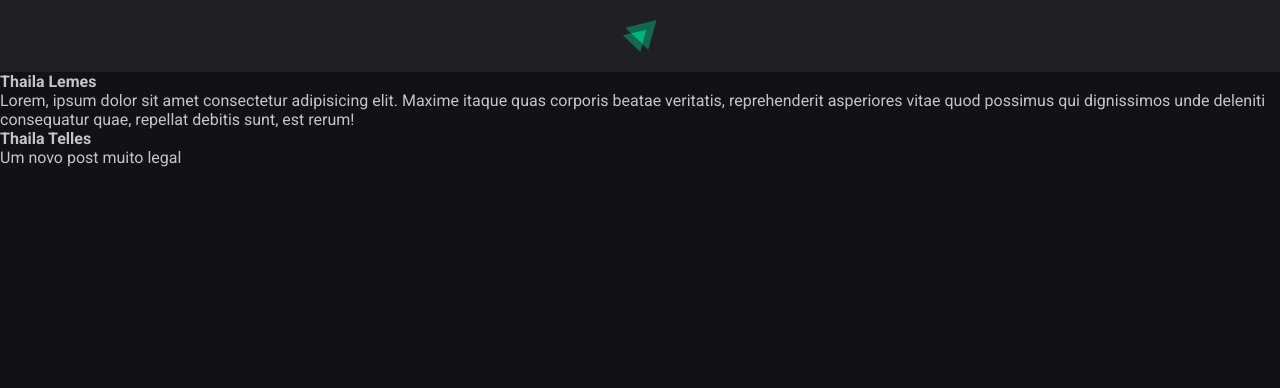
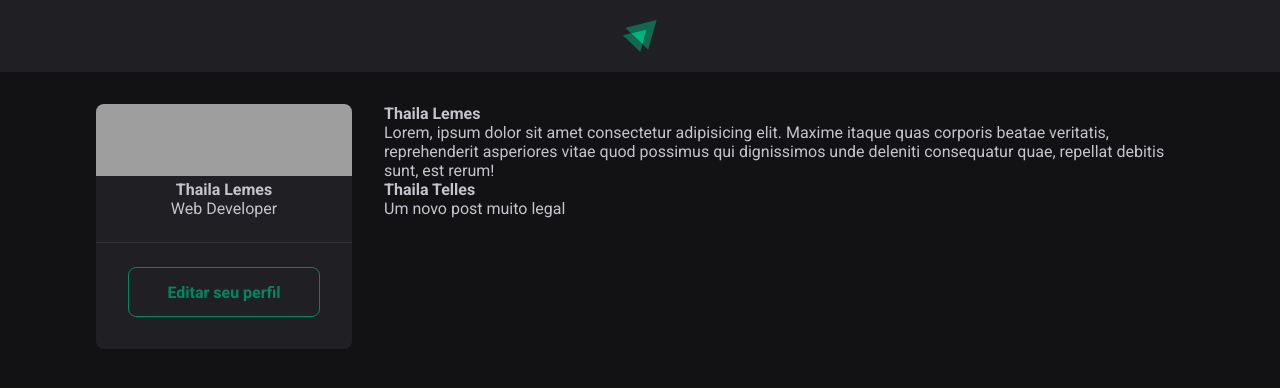
Before and after one commit to thailalemes/01-fundamentos-reactjs, a React (Vite) app: page / in a window 1280 px wide. Shown: the top 388 px of the page. Built offline with nearby package versions, Linux system fonts and the light colour scheme; grey boxes are pictures that could not be loaded.

Commit message:
Sidebar adjustment

```diff
--- a/src/App.jsx
+++ b/src/App.jsx
@@ -1,21 +1,24 @@
-import { Header } from './components/Header';
-import { Post } from './Post'
-
-import './global.css';
+import { Header } from "./components/Header";
+import { Post } from "./Post";
+import styles from "./App.module.css";
+import "./global.css";
+import { Sidebar } from "./components/Sidebar";
 
 export function App() {
   return (
     <div>
       <Header />
 
-      <Post
-        author="Thaila Lemes"
-        content="Lorem, ipsum dolor sit amet consectetur adipisicing elit. Maxime itaque quas corporis beatae veritatis, reprehenderit asperiores vitae quod possimus qui dignissimos unde deleniti consequatur quae, repellat debitis sunt, est rerum!"
-      />
-      <Post
-        author="Thaila Telles"
-        content="Um novo post muito legal"
-      />
+      <div className={styles.wrapper}>
+        <Sidebar />
+        <main>
+          <Post
+            author="Thaila Lemes"
+            content="Lorem, ipsum dolor sit amet consectetur adipisicing elit. Maxime itaque quas corporis beatae veritatis, reprehenderit asperiores vitae quod possimus qui dignissimos unde deleniti consequatur quae, repellat debitis sunt, est rerum!"
+          />
+          <Post author="Thaila Telles" content="Um novo post muito legal" />
+        </main>
+      </div>
     </div>
-  )
+  );
 }
--- /dev/null
+++ b/src/App.module.css
@@ -0,0 +1,10 @@
+.wrapper {
+    max-width: 70rem;
+    margin: 2rem auto;
+    padding: 0 1rem;
+
+    display: grid;
+    grid-template-columns: 256px 1fr;
+    gap: 2rem;
+    align-items: flex-start;
+}
--- /dev/null
+++ b/src/components/Sidebar.jsx
@@ -0,0 +1,24 @@
+import styles from "./Sidebar.module.css";
+
+export function Sidebar() {
+  return (
+    <aside className={styles.sidebar}>
+      <img
+      className={styles.cover}
+      src="https://images.unsplash.com/photo-1522252234503-e356532cafd5?ixlib=rb-4.0.3&ixid=M3wxMjA3fDB8MHxwaG90by1wYWdlfHx8fGVufDB8fHx8fA%3D%3D&auto=format&fit=crop&w=500&q=50"
+      alt=""
+      />
+
+      <div className={styles.profile}>
+        <strong>Thaila Lemes</strong>
+        <span>Web Developer</span>
+      </div>
+
+      <footer>
+        <a href="#">
+            Editar seu perfil
+        </a>
+      </footer>
+    </aside>
+  );
+}
--- /dev/null
+++ b/src/components/Sidebar.module.css
@@ -0,0 +1,40 @@
+.sidebar{
+    background: var(--gray-800);
+    border-radius: 8px;
+    overflow: hidden;
+}
+
+.cover {
+    width: 100%;
+    height: 72px;
+    object-fit: cover;
+}
+
+.profile {
+    display: flex;
+    flex-direction: column;
+    align-items: center;
+}
+
+.sidebar footer {
+    border-top: 1px solid var(--gray-600);
+    margin-top: 1.5rem;
+    padding: 1.5rem 2rem 2rem;
+}
+
+.sidebar footer a {
+    width: 100%;
+    background: transparent;
+    color: var(--green-500);
+    border: 1px solid var(--green-500);
+    border-radius: 8px;
+    height: 50px;
+    padding: 0 1.5rem;
+    font-weight: bold;
+    display: block;
+    text-decoration: none;
+
+    display: flex;
+    align-items: center;
+    justify-content: center;
+}
```
